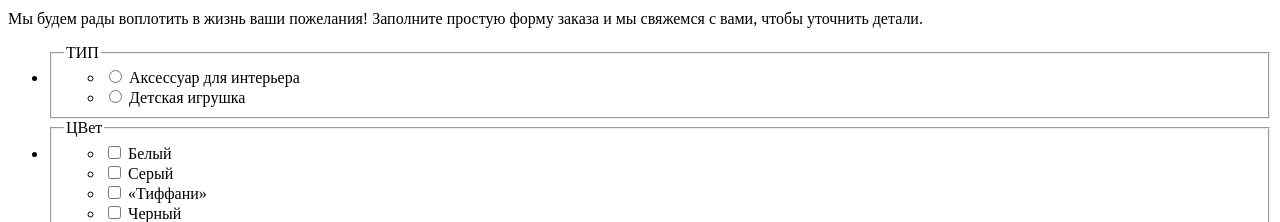
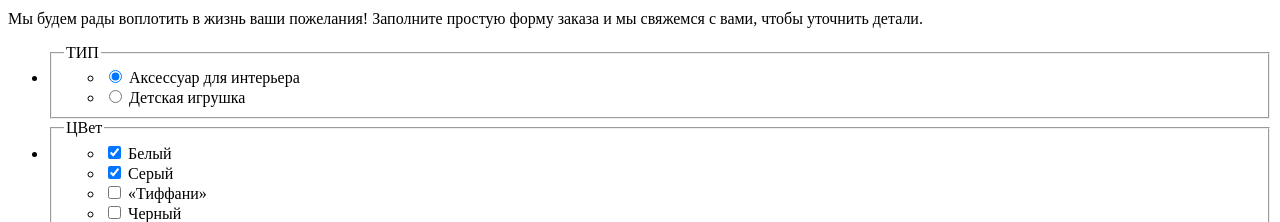
Before and after one commit to vlad-donchenko/608811-mishka-17, a website: page source/form.html in a window 1280 px wide. Shown: the part 239-461 px from the top of the page. Drawn offline with Linux system fonts and the light colour scheme.

Commit message:
Добавл одинаковые type для radio для правильной работы

```diff
--- a/source/form.html
+++ b/source/form.html
@@ -65,7 +65,7 @@
                             <ul class="checkout-option__list">
                                 <li class="checkout-option__item">
                                     <label class="radio">
-                                        <input type="radio" name="interior">
+                                        <input type="radio" name="type" checked>
                                         <span class="radio__title">
                                             Аксессуар для интерьера
                                         </span>
@@ -73,7 +73,7 @@
                                 </li>
                                 <li class="checkout-option__item">
                                     <label class="radio">
-                                        <input type="radio" name="child-toy">
+                                        <input type="radio" name="type">
                                         <span class="radio__title">
                                             Детская игрушка
                                         </span>
@@ -90,7 +90,7 @@
                             <ul class="checkout-option__list">
                                 <li class="checkout-option__item">
                                     <label class="checkbox">
-                                        <input type="checkbox" name="white">
+                                        <input type="checkbox" name="white" checked>
                                         <span class="checkbox__title">
                                             Белый
                                         </span>
@@ -98,7 +98,7 @@
                                 </li>
                                 <li class="checkout-option__item">
                                     <label class="checkbox">
-                                        <input type="checkbox" name="gray">
+                                        <input type="checkbox" name="gray" checked>
                                         <span class="checkbox__title">
                                             Серый
                                         </span>
```
